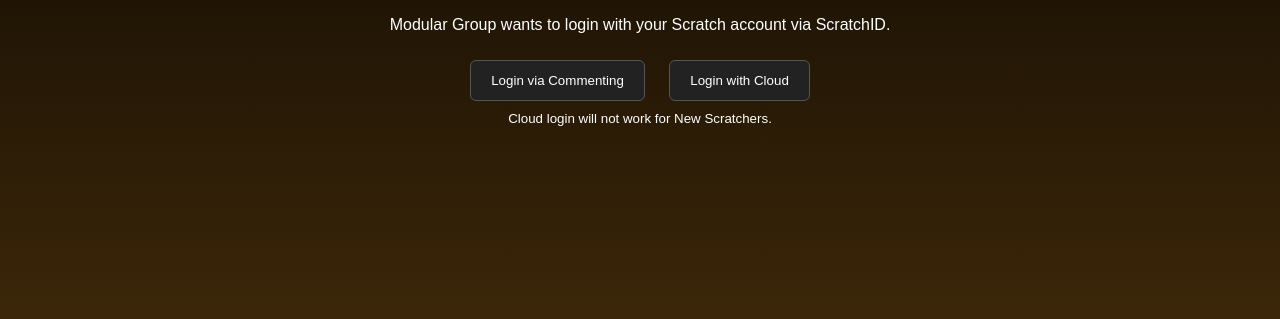
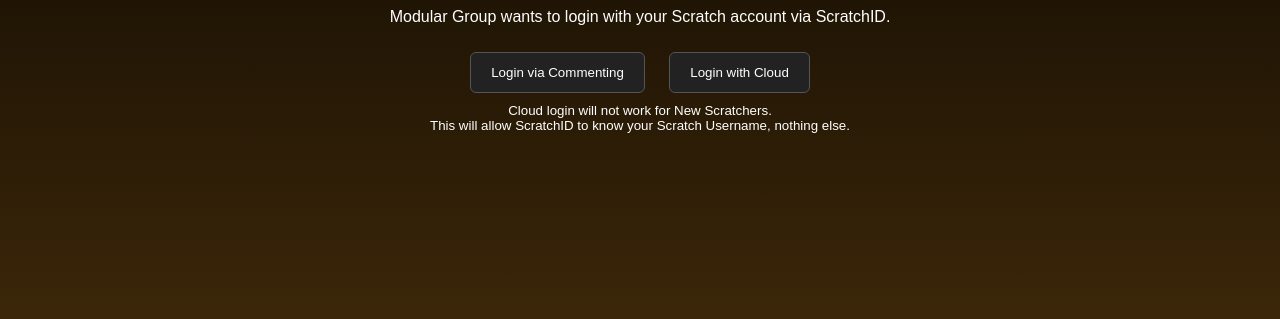
Before and after one commit to polylogue2/scratch-id, a website: page src/public/index.html in a window 1280 px wide. Shown: the part 377-696 px from the top of the page. Drawn offline with Linux system fonts and the light colour scheme; files whose address does not match are found by name.

Commit message:
Update index.html

```diff
--- a/src/public/index.html
+++ b/src/public/index.html
@@ -14,6 +14,7 @@
     <button class="btn" onclick="startAuth('cloud')">Login with Cloud</button>
   </div>
   <small>Cloud login will not work for New Scratchers.</small>
+  <small>This will allow ScratchID to know your Scratch Username, nothing else.</small>
 
   <div class="modal" id="auth-modal">
     <div class="center">
```
